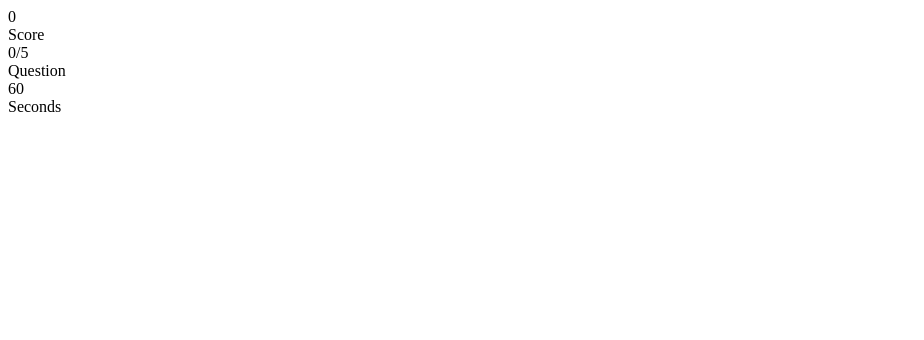
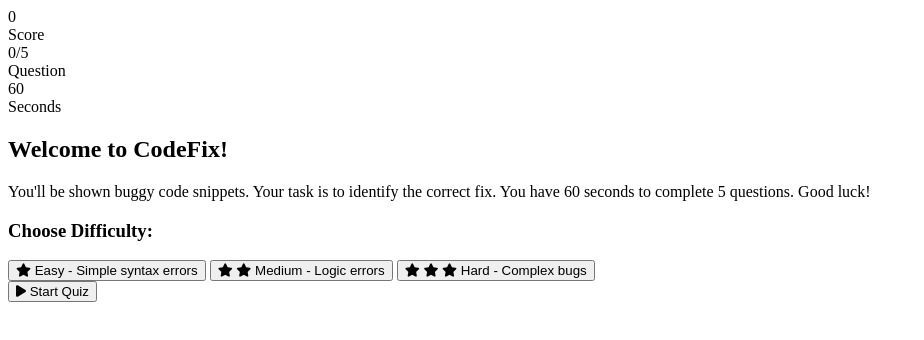
Before and after one commit to mahfujur221/CodingQuiz, a plain HTML site: page index.html in a window 1280 px wide. Shown: the whole page, without its empty margins (0-924 px from the left). Drawn offline with Linux system fonts and the light colour scheme.

Commit message:
add welcome screen

```diff
--- a/index.html
+++ b/index.html
@@ -22,5 +22,29 @@
                     <div class="stat-label">Seconds</div>
                 </div>
             </div>
+
+             <div class="content">
+                <!-- Welcome Screen -->
+                <div class="screen welcome-screen active" id="welcome-screen">
+                    <h2>Welcome to CodeFix!</h2>
+                    <p>You'll be shown buggy code snippets. Your task is to identify the correct fix. You have 60 seconds to complete 5 questions. Good luck!</p>
+
+                    <div class="difficulty-select">
+                        <h3>Choose Difficulty:</h3>
+                        <button class="difficulty-btn" data-difficulty="easy">
+                            <i class="fas fa-star"></i> Easy - Simple syntax errors
+                        </button>
+                        <button class="difficulty-btn" data-difficulty="medium">
+                            <i class="fas fa-star"></i> <i class="fas fa-star"></i> Medium - Logic errors
+                        </button>
+                        <button class="difficulty-btn" data-difficulty="hard">
+                            <i class="fas fa-star"></i> <i class="fas fa-star"></i> <i class="fas fa-star"></i> Hard - Complex bugs
+                        </button>
+                    </div>
+
+                    <button class="btn" id="start-btn">
+                        <i class="fas fa-play"></i> Start Quiz
+                    </button>
+                </div>
 </body>
 </html>
```
